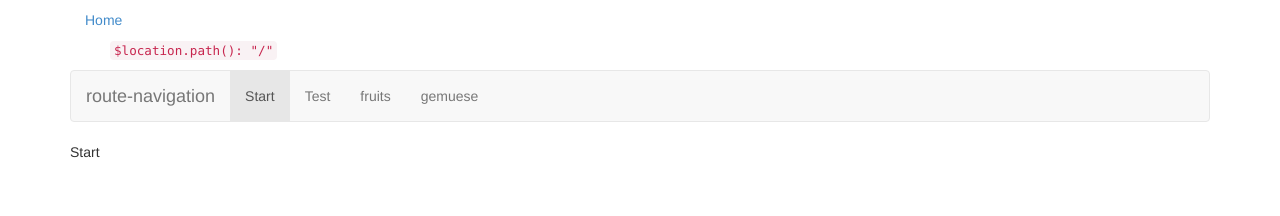
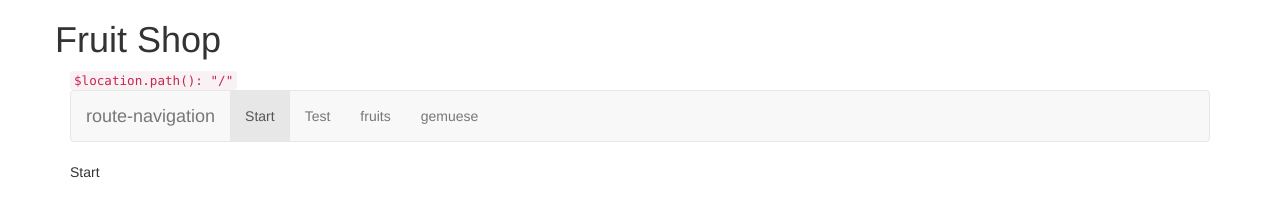
Before and after one commit to kaboehla/FruitShop, a plain HTML site: page index.html in a window 1280 px wide. Drawn offline with nearby package versions, Linux system fonts and the light colour scheme.

Commit message:
layout überarbeitet

```diff
--- a/app/app.js
+++ b/app/app.js
@@ -29,13 +29,13 @@ app.run(function ($rootScope, $location, $route) {
 app.controller("FruitController", function FruitController($scope) {
 
     $scope.fruits = [
-        {id: 1, name: 'Boskop', family : 'Apfel'},
-        {id: 2, name: 'Elmar', family : 'Apfel'},
-        {id: 3, name: 'Sauerkirsche', family : 'Kirsche'},
-        {id: 4, name: 'Amarena-Kirsche', family : 'Kirsche'},
-        {id: 5, name: 'Achener Hausapfel', family : 'Apfel'},
-        {id: 6, name: 'Alantapfel', family : 'Apfel'},
-        {id: 7, name: 'Pfaffenapfel', family : 'Apfel'}
+        {id: 1, name: 'Boskop', familiy : 'Apfel', preis : 3.4},
+        {id: 2, name: 'Elmar', family : 'Apfel', preis : 2.5},
+        {id: 3, name: 'Sauerkirsche', family : 'Kirsche', preis : 1.8},
+        {id: 4, name: 'Amarena-Kirsche', family : 'Kirsche', preis : 3.2},
+        {id: 5, name: 'Achener Hausapfel', family : 'Apfel', preis : 2.2},
+        {id: 6, name: 'Alantapfel', family : 'Apfel', preis : 1.2},
+        {id: 7, name: 'Pfaffenapfel', family : 'Apfel', preis : 0.3}
     ];
 
     $scope.gemuese = [
--- a/index.html
+++ b/index.html
@@ -4,25 +4,31 @@
 <head>
     <meta charset="utf-8" />
     <title>AngularJS - First App</title>
-    <!--<link data-require="bootstrap-css@3.1.1" data-semver="3.1.1" rel="stylesheet" href="//netdna.bootstrapcdn.com/bootstrap/3.1.1/css/bootstrap.min.css" />-->
     <link rel="stylesheet" href="app/lib/bootstrap/css/bootstrap.css" />
 </head>
 <style>[ng\:cloak], [ng-cloak], [data-ng-cloak], [x-ng-cloak], .ng-cloak, .x-ng-cloak {display: none !important;}</style>
 <body>
 <div ng-controller="FruitController" ng-cloak class="container">
-    <div>
-        <ul class="nav nav-pills">
-            <li role="presentation"><a href="./">Home</a> </li>
-        </ul>
-        <ul>
+    <div class="row">
+        <div class="com-md-12"><h1>Fruit Shop</h1></div>
+    </div>
+    <div class="row">
+        <div class="col-md-12">
             <code>$location.path(): "{{ $location.path() }}"</code>
-        </ul>
+        </div>
     </div>
-    <div>
-        <div class="route-container">
-            <!-- generierte Navigation -->
-            <!-- https://angularjs.de/artikel/navigation-menu-bootstrap -->
-            <navigation></navigation>
+
+    <div class="row">
+        <div class="col-md-12">
+            <div class="route-container">
+                <!-- generierte Navigation -->
+                <!-- https://angularjs.de/artikel/navigation-menu-bootstrap -->
+                <navigation></navigation>
+            </div>
+        </div>
+    </div>
+    <div class="row">
+        <div class="col-md-12">
             <div ng-view></div>
         </div>
     </div>
```
Also changed, not shown: app/fruitList.html (+6 -0 lines).
